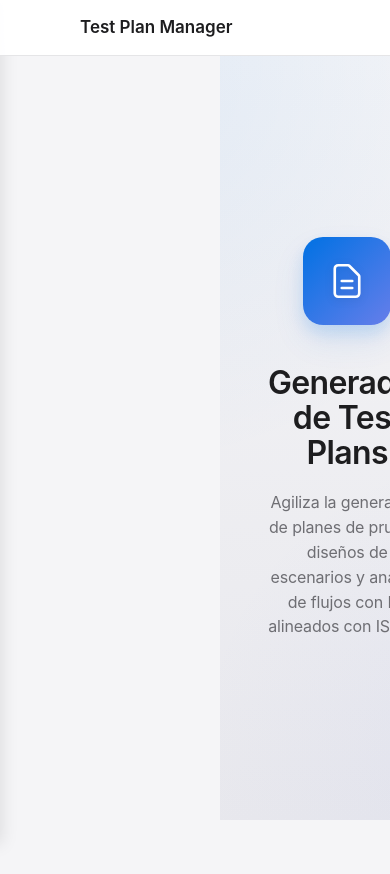
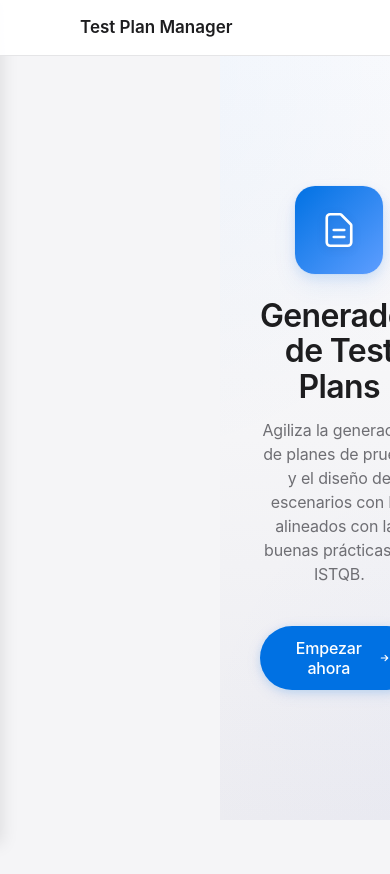
Before and after one commit to anbepa/test-plan-app, an Angular app: page / in a window 390 px wide. Shown: the top 874 px of the page. Built offline with nearby package versions, Linux system fonts and the light colour scheme.

Commit message:
Mejoras UI: Menú lateral contraído con íconos visibles, ícono hamburger centrado, logo gestor de pruebas, y mejoras en página welcome con estilo Apple

```diff
--- a/src/app/app.component.css
+++ b/src/app/app.component.css
@@ -34,6 +34,7 @@
 .sidebar.collapsed {
   width: 64px;
   transition: width 0.3s cubic-bezier(0.4, 0, 0.2, 1);
+  overflow: visible;
 }
 
 .sidebar.collapsed:hover,
@@ -76,7 +77,7 @@
   flex-shrink: 0;
   width: 24px;
   height: 24px;
-  display: flex;
+  display: none; /* Ocultar el ícono </> cuando está expandido */
   align-items: center;
   justify-content: center;
   color: #0071e3;
@@ -102,6 +103,8 @@
   align-items: center;
   justify-content: center;
   padding: 6px 0;
+  text-decoration: none;
+  cursor: pointer;
 }
 
 .logo-compact-icon {
@@ -130,15 +133,6 @@
 .sidebar.collapsed .logo-title {
   opacity: 0;
   pointer-events: none;
-}
-
-.sidebar.collapsed .app-logo {
-  display: none;
-}
-
-.sidebar:not(.collapsed) .logo-compact,
-.sidebar.temporary-expanded .logo-compact {
-  display: none;
 }
 
 .sidebar.temporary-expanded .app-logo {
@@ -216,7 +210,7 @@
 
 .sidebar.collapsed .menu-toggle-btn {
   justify-content: center;
-  padding: 8px 0;
+  padding: 8px 12px;
   width: 100%;
   margin: 0;
   display: flex;
@@ -225,12 +219,12 @@
 
 .sidebar.collapsed .menu-toggle-label,
 .sidebar.collapsed .menu-toggle-arrow {
-  opacity: 0;
-  pointer-events: none;
+  display: none;
 }
 
 .sidebar.temporary-expanded .menu-toggle-label,
 .sidebar.temporary-expanded .menu-toggle-arrow {
+  display: block;
   opacity: 1;
   pointer-events: auto;
 }
@@ -316,9 +310,12 @@
   padding: 10px;
   width: 40px;
   height: 40px;
-  display: flex;
+  display: flex !important;
   align-items: center;
   justify-content: center;
+  flex-shrink: 0;
+  opacity: 1 !important;
+  visibility: visible !important;
 }
 
 .sidebar.collapsed .menu-icon svg {
@@ -348,13 +345,13 @@
   display: flex;
   align-items: center;
   justify-content: center;
-  margin: 0;
+  margin: 0 auto;
   flex-shrink: 0;
 }
 
 .sidebar.collapsed .menu-toggle-icon svg {
-  width: 16px;
-  height: 16px;
+  width: 20px;
+  height: 20px;
 }
 
 .sidebar.collapsed .menu-toggle-btn:hover .menu-toggle-icon {
@@ -364,7 +361,9 @@
 
 .sidebar.collapsed .menu-link {
   justify-content: center;
-  padding: 12px 22px;
+  padding: 12px;
+  display: flex;
+  align-items: center;
 }
 
 .sidebar.temporary-expanded .menu-link {
@@ -381,11 +380,11 @@
 }
 
 .sidebar.collapsed .menu-label {
-  opacity: 0;
-  pointer-events: none;
+  display: none;
 }
 
 .sidebar.temporary-expanded .menu-label {
+  display: block;
   opacity: 1;
   pointer-events: auto;
 }
@@ -787,10 +786,11 @@
 }
 
 .sidebar.collapsed .menu-header {
-  padding: 8px 0 12px 0;
+  padding: 8px 12px 12px 12px;
   text-align: center;
   display: flex;
   justify-content: center;
+  align-items: center;
 }
 
 .sidebar.collapsed .app-logo {
--- a/src/app/app.component.ts
+++ b/src/app/app.component.ts
@@ -41,7 +41,8 @@ interface MenuItem {
         <nav class="sidebar-nav">
           <!-- Logo/Brand section -->
           <div class="logo-section">
-            <a [routerLink]="['/']" class="app-logo" (click)="onMenuItemClick()">
+            <!-- Logo completo solo cuando está expandido -->
+            <a [routerLink]="['/']" class="app-logo" *ngIf="sidebarExpanded || temporaryExpanded" (click)="onMenuItemClick()">
               <span class="logo-icon">
                 <svg xmlns="http://www.w3.org/2000/svg" viewBox="0 0 20 20" fill="currentColor">
                   <path fill-rule="evenodd" d="M6.28 5.22a.75.75 0 010 1.06L2.56 10l3.72 3.72a.75.75 0 01-1.06 1.06L.97 10.53a.75.75 0 010-1.06l4.25-4.25a.75.75 0 011.06 0zm7.44 0a.75.75 0 011.06 0l4.25 4.25a.75.75 0 010 1.06l-4.25 4.25a.75.75 0 01-1.06-1.06L17.44 10l-3.72-3.72a.75.75 0 010-1.06zM11.377 2.011a.75.75 0 01.612.867l-2.5 14.5a.75.75 0 01-1.478-.255l2.5-14.5a.75.75 0 01.866-.612z" clip-rule="evenodd" />
@@ -50,14 +51,15 @@ interface MenuItem {
               <span class="logo-title">Test Plan Manager</span>
             </a>
 
-            <!-- Ícono compacto para modo contraído -->
-            <div class="logo-compact" *ngIf="!sidebarExpanded && !temporaryExpanded">
+            <!-- Ícono compacto para modo contraído - Gestor de casos de prueba -->
+            <a [routerLink]="['/']" class="logo-compact" *ngIf="!sidebarExpanded && !temporaryExpanded" (click)="onMenuItemClick()">
               <span class="logo-compact-icon">
-                <svg xmlns="http://www.w3.org/2000/svg" viewBox="0 0 20 20" fill="currentColor">
-                  <path fill-rule="evenodd" d="M6.28 5.22a.75.75 0 010 1.06L2.56 10l3.72 3.72a.75.75 0 01-1.06 1.06L.97 10.53a.75.75 0 010-1.06l4.25-4.25a.75.75 0 011.06 0zm7.44 0a.75.75 0 011.06 0l4.25 4.25a.75.75 0 010 1.06l-4.25 4.25a.75.75 0 01-1.06-1.06L17.44 10l-3.72-3.72a.75.75 0 010-1.06zM11.377 2.011a.75.75 0 01.612.867l-2.5 14.5a.75.75 0 01-1.478-.255l2.5-14.5a.75.75 0 01.866-.612z" clip-rule="evenodd" />
+                <svg xmlns="http://www.w3.org/2000/svg" viewBox="0 0 24 24" fill="none" stroke="currentColor">
+                  <rect x="4" y="4" width="16" height="16" rx="2" stroke-width="2"/>
+                  <path d="M8 8h8M8 12h8M8 16h5" stroke-width="2" stroke-linecap="round"/>
                 </svg>
               </span>
-            </div>
+            </a>
           </div>
 
           <!-- Menu toggle button -->
@@ -91,11 +93,11 @@ interface MenuItem {
                 [title]="item.label">
 
                 <span class="menu-icon">
-                  <!-- Ícono para Generar Test Plans -->
+                  <!-- Ícono lápiz sobre cuadro para Generar Test Plans -->
                   <svg *ngIf="i === 0" xmlns="http://www.w3.org/2000/svg" fill="none" viewBox="0 0 24 24" stroke="currentColor">
                     <path stroke-linecap="round" stroke-linejoin="round" stroke-width="2" d="M11 5H6a2 2 0 00-2 2v11a2 2 0 002 2h11a2 2 0 002-2v-5m-1.414-9.414a2 2 0 112.828 2.828L11.828 15H9v-2.828l8.586-8.586z" />
                   </svg>
-                  <!-- Ícono para Ver Test Plans -->
+                  <!-- Ícono hoja con líneas para Ver Test Plans -->
                   <svg *ngIf="i === 1" xmlns="http://www.w3.org/2000/svg" fill="none" viewBox="0 0 24 24" stroke="currentColor">
                     <path stroke-linecap="round" stroke-linejoin="round" stroke-width="2" d="M9 12h6m-6 4h6m2 5H7a2 2 0 01-2-2V5a2 2 0 012-2h5.586a1 1 0 01.707.293l5.414 5.414a1 1 0 01.293.707V19a2 2 0 01-2 2z" />
                   </svg>
--- a/src/app/test-plan-viewer/test-plan-viewer.component.css
+++ b/src/app/test-plan-viewer/test-plan-viewer.component.css
@@ -962,6 +962,10 @@
   background: var(--bg);
   border: 1px solid var(--border);
   border-radius: var(--radius-md);
+  font-family: -apple-system, BlinkMacSystemFont, 'SF Pro Text', 'Inter', 'Segoe UI', Roboto, sans-serif;
+  color: #1d1d1f;
+  font-weight: 400;
+  letter-spacing: -0.01em;
 }
 
 .detailed-test-cases-table-container {
@@ -979,6 +983,7 @@
   border-collapse: collapse;
   font-size: 0.9em;
   table-layout: auto;
+  font-family: -apple-system, BlinkMacSystemFont, 'SF Pro Text', 'Inter', 'Segoe UI', Roboto, sans-serif;
 }
 
 .detailed-test-cases-table th,
@@ -987,12 +992,15 @@
   padding: 10px 12px;
   text-align: left;
   vertical-align: top;
+  font-family: -apple-system, BlinkMacSystemFont, 'SF Pro Text', 'Inter', 'Segoe UI', Roboto, sans-serif;
+  color: #1d1d1f;
+  letter-spacing: -0.01em;
 }
 
 .detailed-test-cases-table th {
   background-color: #f8f9fa;
   font-weight: 600;
-  color: #343a40;
+  color: #1d1d1f;
   position: sticky;
   top: 0;
   z-index: 1;
@@ -1010,7 +1018,7 @@
   white-space: pre-wrap;
   word-wrap: break-word;
   margin: 0;
-  font-family: inherit;
+  font-family: -apple-system, BlinkMacSystemFont, 'SF Pro Text', 'Inter', 'Segoe UI', Roboto, sans-serif;
   font-size: inherit;
   background-color: transparent;
   border: none;
@@ -1020,6 +1028,8 @@
   display: block;
   max-width: 250px;
   overflow-wrap: break-word;
+  color: #1d1d1f;
+  letter-spacing: -0.01em;
 }
 
 .summary-indicators {
--- a/src/app/welcome/welcome.component.css
+++ b/src/app/welcome/welcome.component.css
@@ -4,7 +4,7 @@
   justify-content: center;
   min-height: calc(100vh - 80px);
   padding: 2rem;
-  background: linear-gradient(180deg, #f5f5f7 0%, #e8e8ed 100%);
+  background: linear-gradient(180deg, #fbfbfd 0%, #f5f5f7 50%, #ececf1 100%);
   position: relative;
   overflow: hidden;
 }
@@ -16,7 +16,7 @@
   right: -20%;
   width: 800px;
   height: 800px;
-  background: radial-gradient(circle, rgba(0, 113, 227, 0.08) 0%, transparent 70%);
+  background: radial-gradient(circle, rgba(0, 113, 227, 0.05) 0%, transparent 70%);
   border-radius: 50%;
   pointer-events: none;
 }
@@ -28,7 +28,7 @@
   left: -10%;
   width: 600px;
   height: 600px;
-  background: radial-gradient(circle, rgba(102, 126, 234, 0.06) 0%, transparent 70%);
+  background: radial-gradient(circle, rgba(102, 126, 234, 0.04) 0%, transparent 70%);
   border-radius: 50%;
   pointer-events: none;
 }
@@ -36,28 +36,31 @@
 .welcome-content {
   max-width: 680px;
   text-align: center;
-  padding: 4rem 3.5rem;
+  padding: 2rem 3rem;
   position: relative;
   z-index: 1;
 }
 
 .welcome-icon {
-  margin: 0 auto 2.5rem;
+  margin: 0 auto 2rem;
   width: 120px;
   height: 120px;
-  background: linear-gradient(135deg, #0071e3 0%, #667eea 100%);
+  background: linear-gradient(135deg, #0071e3 0%, #5e9eff 100%);
   border-radius: 26px;
   display: flex;
   align-items: center;
   justify-content: center;
   box-shadow:
-    0 8px 16px rgba(0, 113, 227, 0.15),
-    0 16px 32px rgba(0, 113, 227, 0.1);
-  transition: transform 0.3s ease;
+    0 4px 12px rgba(0, 113, 227, 0.12),
+    0 12px 24px rgba(0, 113, 227, 0.08),
+    0 0 0 1px rgba(0, 113, 227, 0.04);
+  backdrop-filter: blur(10px);
+  -webkit-backdrop-filter: blur(10px);
+  transition: transform 0.3s cubic-bezier(0.16, 1, 0.3, 1);
 }
 
 .welcome-icon:hover {
-  transform: scale(1.05) rotate(2deg);
+  transform: scale(1.03) translateY(-2px);
 }
 
 .welcome-icon svg {
@@ -71,22 +74,75 @@
   font-size: 3rem;
   font-weight: 600;
   color: #1d1d1f;
-  margin: 0 0 1.25rem 0;
+  margin: 0 0 1rem 0;
   letter-spacing: -0.03em;
   line-height: 1.1;
-  font-family: -apple-system, BlinkMacSystemFont, 'SF Pro Display', 'Segoe UI', Roboto, sans-serif;
+  font-family: -apple-system, BlinkMacSystemFont, 'SF Pro Display', 'Inter', 'Segoe UI', Roboto, sans-serif;
 }
 
 .welcome-description {
   font-size: 1.25rem;
   color: #6e6e73;
-  line-height: 1.6;
-  margin: 0;
+  line-height: 1.5;
+  margin: 0 auto 2.5rem;
   font-weight: 400;
   letter-spacing: -0.01em;
-  font-family: -apple-system, BlinkMacSystemFont, 'SF Pro Text', 'Segoe UI', Roboto, sans-serif;
+  font-family: -apple-system, BlinkMacSystemFont, 'SF Pro Text', 'Inter', 'Segoe UI', Roboto, sans-serif;
   max-width: 560px;
-  margin: 0 auto;
+}
+
+/* Botón principal - Llamado a la acción */
+.welcome-actions {
+  margin-top: 2.5rem;
+  display: flex;
+  justify-content: center;
+  gap: 1rem;
+}
+
+.btn-primary {
+  display: inline-flex;
+  align-items: center;
+  gap: 0.5rem;
+  padding: 0.875rem 2rem;
+  background: #0071e3;
+  color: white;
+  border: none;
+  border-radius: 980px;
+  font-size: 1.0625rem;
+  font-weight: 500;
+  font-family: -apple-system, BlinkMacSystemFont, 'SF Pro Text', 'Inter', 'Segoe UI', Roboto, sans-serif;
+  letter-spacing: -0.01em;
+  cursor: pointer;
+  transition: all 0.3s cubic-bezier(0.16, 1, 0.3, 1);
+  box-shadow:
+    0 2px 8px rgba(0, 113, 227, 0.15),
+    0 4px 16px rgba(0, 113, 227, 0.1);
+  text-decoration: none;
+}
+
+.btn-primary:hover {
+  background: #0077ed;
+  transform: translateY(-1px);
+  box-shadow:
+    0 4px 12px rgba(0, 113, 227, 0.2),
+    0 8px 20px rgba(0, 113, 227, 0.15);
+}
+
+.btn-primary:active {
+  transform: translateY(0);
+  box-shadow:
+    0 1px 4px rgba(0, 113, 227, 0.2),
+    0 2px 8px rgba(0, 113, 227, 0.1);
+}
+
+.btn-primary svg {
+  width: 18px;
+  height: 18px;
+  transition: transform 0.3s cubic-bezier(0.16, 1, 0.3, 1);
+}
+
+.btn-primary:hover svg {
+  transform: translateX(3px);
 }
 
 @media (max-width: 768px) {
@@ -95,13 +151,14 @@
   }
 
   .welcome-content {
-    padding: 3rem 2rem;
+    padding: 2rem 1.5rem;
   }
 
   .welcome-icon {
     width: 100px;
     height: 100px;
     border-radius: 22px;
+    margin-bottom: 1.5rem;
   }
 
   .welcome-icon svg {
@@ -112,25 +169,24 @@
   .welcome-title {
     font-size: 2.25rem;
     letter-spacing: -0.02em;
+    margin-bottom: 0.875rem;
   }
 
   .welcome-description {
     font-size: 1.0625rem;
-    line-height: 1.55;
+    line-height: 1.5;
+    margin-bottom: 2rem;
   }
 
-  .feature {
-    padding: 0.75rem;
-  }
-
-  .feature span {
-    font-size: 0.875rem;
+  .btn-primary {
+    padding: 0.75rem 1.75rem;
+    font-size: 1rem;
   }
 }
 
 @media (max-width: 480px) {
   .welcome-content {
-    padding: 2.5rem 1.5rem;
+    padding: 1.5rem 1rem;
   }
 
   .welcome-icon {
@@ -151,13 +207,18 @@
   .welcome-description {
     font-size: 1rem;
   }
+
+  .btn-primary {
+    width: 100%;
+    justify-content: center;
+  }
 }
 
-/* Animación de entrada suave */
+/* Animaciones de entrada suave - Fade-in profesional */
 @keyframes fadeInUp {
   from {
     opacity: 0;
-    transform: translateY(30px);
+    transform: translateY(20px);
   }
   to {
     opacity: 1;
@@ -166,23 +227,29 @@
 }
 
 .welcome-content {
-  animation: fadeInUp 0.8s cubic-bezier(0.16, 1, 0.3, 1) forwards;
+  animation: fadeInUp 0.6s cubic-bezier(0.16, 1, 0.3, 1) forwards;
 }
 
 .welcome-icon {
-  animation: fadeInUp 0.8s cubic-bezier(0.16, 1, 0.3, 1) 0.1s forwards;
+  animation: fadeInUp 0.6s cubic-bezier(0.16, 1, 0.3, 1) 0.1s forwards;
   opacity: 0;
   animation-fill-mode: forwards;
 }
 
 .welcome-title {
-  animation: fadeInUp 0.8s cubic-bezier(0.16, 1, 0.3, 1) 0.2s forwards;
+  animation: fadeInUp 0.6s cubic-bezier(0.16, 1, 0.3, 1) 0.2s forwards;
   opacity: 0;
   animation-fill-mode: forwards;
 }
 
 .welcome-description {
-  animation: fadeInUp 0.8s cubic-bezier(0.16, 1, 0.3, 1) 0.3s forwards;
+  animation: fadeInUp 0.6s cubic-bezier(0.16, 1, 0.3, 1) 0.3s forwards;
   opacity: 0;
   animation-fill-mode: forwards;
 }
+
+.welcome-actions {
+  animation: fadeInUp 0.6s cubic-bezier(0.16, 1, 0.3, 1) 0.4s forwards;
+  opacity: 0;
+  animation-fill-mode: forwards;
+}
--- a/src/app/welcome/welcome.component.ts
+++ b/src/app/welcome/welcome.component.ts
@@ -1,10 +1,11 @@
 import { Component } from '@angular/core';
 import { CommonModule } from '@angular/common';
+import { RouterLink } from '@angular/router';
 
 @Component({
   selector: 'app-welcome',
   standalone: true,
-  imports: [CommonModule],
+  imports: [CommonModule, RouterLink],
   template: `
     <div class="welcome-container">
       <div class="welcome-content">
@@ -15,8 +16,16 @@ import { CommonModule } from '@angular/common';
         </div>
         <h1 class="welcome-title">Generador de Test Plans</h1>
         <p class="welcome-description">
-          Agiliza la generación de planes de prueba, diseños de escenarios y análisis de flujos con IA, alineados con ISTQB.
+          Agiliza la generación de planes de prueba y el diseño de escenarios con IA, alineados con las buenas prácticas de ISTQB.
         </p>
+        <div class="welcome-actions">
+          <button class="btn-primary" routerLink="/generator">
+            <span>Empezar ahora</span>
+            <svg xmlns="http://www.w3.org/2000/svg" fill="none" viewBox="0 0 24 24" stroke="currentColor">
+              <path stroke-linecap="round" stroke-linejoin="round" stroke-width="2" d="M13 7l5 5m0 0l-5 5m5-5H6" />
+            </svg>
+          </button>
+        </div>
       </div>
     </div>
   `,
```
